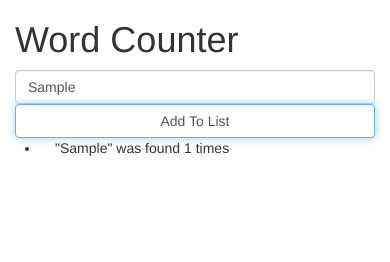
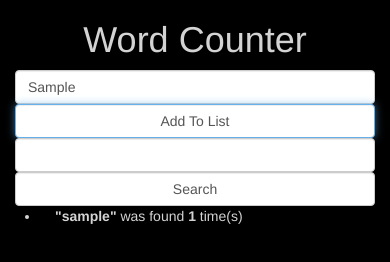
Before and after one commit to LeeMellon/word-counter, a plain HTML site: page index.html in a window 390 px wide. Both pictures are taken after typing "Sample" into the empty fields and a click on the button "Add To List". Drawn offline with nearby package versions, Linux system fonts and the light colour scheme.

Commit message:
clean up front end, ad search functonality, and remove more diacritical marks.

```diff
--- a/css/styles.css
+++ b/css/styles.css
@@ -0,0 +1,8 @@
+body {
+  color: lightgray;
+  background-color: black;
+}
+
+h1 {
+  text-align: center;
+}
--- a/index.html
+++ b/index.html
@@ -4,7 +4,7 @@
     <link rel="stylesheet" href="https://maxcdn.bootstrapcdn.com/bootstrap/3.3.7/css/bootstrap.min.css" integrity="sha384-BVYiiSIFeK1dGmJRAkycuHAHRg32OmUcww7on3RYdg4Va+PmSTsz/K68vbdEjh4u" crossorigin="anonymous">
     <link rel="stylesheet" href="css/styles.css">
     <script type="text/javascript" src="js/jquery-3.2.1.js"></script>
-    <script type="text/javascript" src="js/scripts.js"></script>
+    <script type="text/javascript" src="js/scriptsY.js"></script>
     <meta charset="utf-8">
     <title>Word Counter</title>
   </head>
@@ -22,6 +22,22 @@
 
         </form>
       </div>
+
+      <div class="row">
+        <form class="searchForm">
+          <div class="col-md-9">
+            <input id="search" type="text" class="form-control">
+
+          </div>
+          <div class="col-md-3">
+            <button type="submit" name="button" class="form-control">Search</button>
+          </div>
+
+        </form>
+      </div>
+
+
+
       <div class="row">
         <ul id="outputList"></ul>
       </div>
--- a/js/scripts.js
+++ b/js/scripts.js
@@ -1,48 +1,12 @@
-$(document).ready(function() {
-
-function sortArrays(dict) {
-  var dictKeys = Object.keys(dict);
+$(document).ready(function(){
 
 
-  for (start = 0; start < dictKeys.length - 1; start++) {
-    var max = start;
-    for (i = start + 1; i < dictKeys.length; i++) {
-      if (dict[ dictKeys[max]] < dict[dictKeys[i]]) {
-        max = i;
-      }
-    }
-    var temp = dictKeys[max];
-    dictKeys[max] = dictKeys[start];
-    dictKeys[start] = temp;
-  }
-
-  dictKeys.forEach(function(key) {
-    $("#outputList").append('<li class="col-md-3">"' + key + '" was found ' + dict[key] + " times</li>")
-  });
-  // console.log(dictKeys);
-}
 
 
-  $(".form1").submit(function(event) {
-    var dict = {};
-    var newList =[];
-    event.preventDefault();
-    var input = $("#input").val().replace(/[\[\].,\/#!$%\^&\*;:{}=_`~()\-]/g, " ").replace("", " ").split(" ");
-    input = input.filter(word => word.length > 0);
+  dict = {"one":1, "two":2, "three":3}
+    keys(dict).forEach(function(pair){
+      console.log(pair);
 
-    input.forEach(function(word){
-      newList.push(word);
-    });
-    newList.forEach(function(listItem){
-      if (listItem in dict) {
-        dict[listItem] ++ ;
-      } else {
-        dict[listItem] = 1
-      }
-    });
+    })
 
-    console.log(newList, dict)
-
-    sortArrays(dict);
-  })
 });
--- /dev/null
+++ b/js/scriptsY.js
@@ -0,0 +1,62 @@
+$(document).ready(function() {
+
+  function sortArrays(dict) {
+    var dictKeys = Object.keys(dict);
+
+    for (start = 0; start < dictKeys.length - 1; start++) {
+      var max = start;
+      for (i = start + 1; i < dictKeys.length; i++) {
+        if (dict[ dictKeys[max]] < dict[dictKeys[i]]) {
+          max = i;
+        }
+      }
+      var temp = dictKeys[max];
+      dictKeys[max] = dictKeys[start];
+      dictKeys[start] = temp;
+    }
+
+    return dictKeys;
+    // console.log(dictKeys);
+  }
+
+  var dict = {};
+  $(".form1").submit(function(event) {
+    dict = {};
+    var newList =[];
+    event.preventDefault();
+    var input = $("#input").val();
+    input = input.replace(/[\[\].,\/#!$%\^&\*;:{}=_`~()—”“"?\-]/g, " ").replace("", " ").toLowerCase();
+    input = input.split(" ").filter(word => word.length > 0);
+
+    // input.forEach(function(word){
+    //   newList.push(word);
+    // });
+    newList = input;
+
+    newList.forEach(function(listItem){
+      if (listItem in dict) {
+        dict[listItem] ++ ;
+      } else {
+        dict[listItem] = 1
+      }
+    });
+
+    list = [("one",4), ("two",5)]
+
+    var dictKeys = sortArrays(dict);
+    $("#outputList").text("");
+    dictKeys.forEach(function(key) {
+      $("#outputList").append('<li class="col-md-3"><b>"' + key + '"</b> was found <b>' + dict[key] + "</b> time(s)</li>")
+    });
+  })
+
+  $(".searchForm").submit(function(event) {
+    event.preventDefault();
+    var search = $("#search").val().toLowerCase();
+    if (search in dict)
+      alert(search + " was found " + dict[search] + " times.");
+    else
+      alert(search + " was not found.");
+  });
+
+});
```
